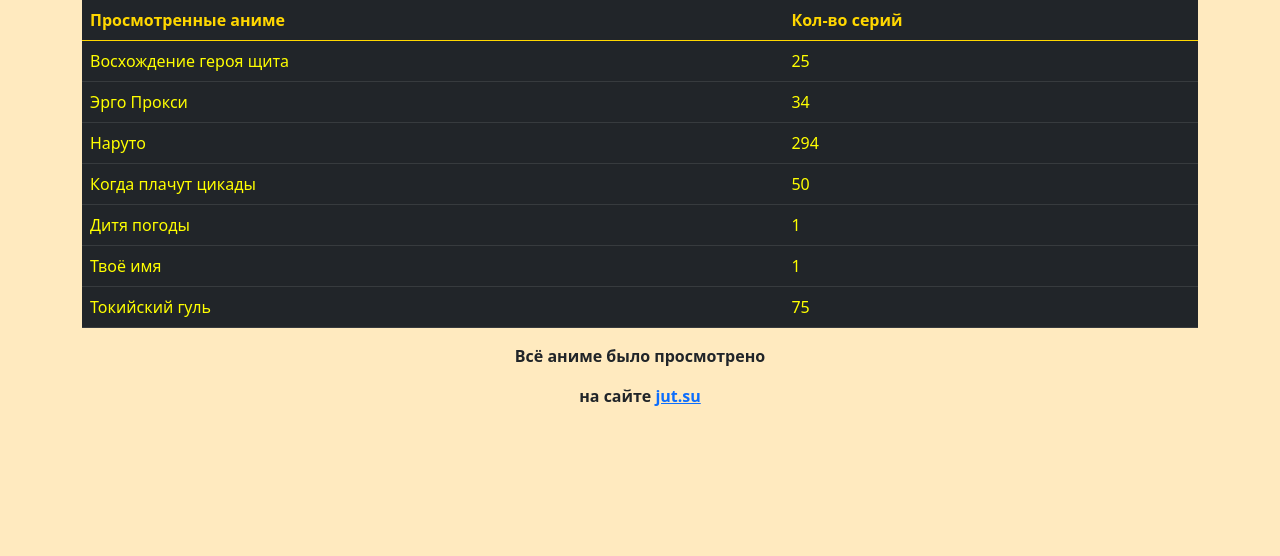
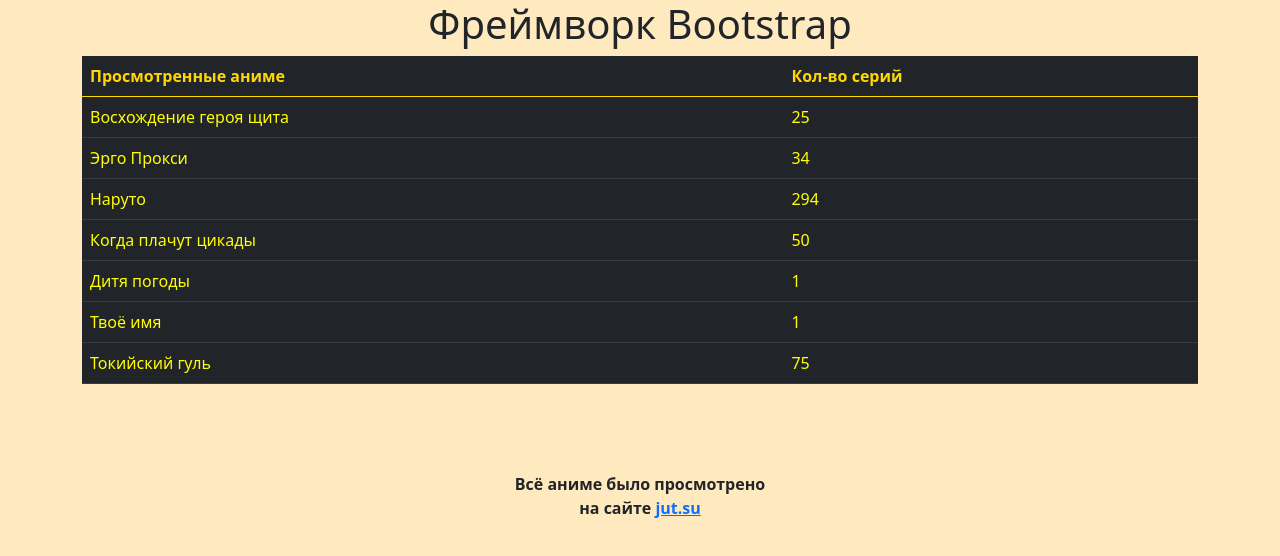
Before and after one commit to LinkWHorter/LinkWHorter.github.io, a plain HTML site: page index_2.html in a window 1280 px wide. Drawn offline with nearby package versions, Linux system fonts and the light colour scheme.

Commit message:
Update index_2.html

```diff
--- a/index_2.html
+++ b/index_2.html
@@ -36,6 +36,7 @@
 		</thead>
 
 		<tbody class="text_4">
+                        <h1 class="text_2">Фреймворк Bootstrap</h1>
 			<tr>
 				<td>Восхождение героя щита</td>
 				<td>25</td>
@@ -67,7 +68,8 @@
 		</tbody>
 	</table>
         </div>
-                        <p class="text_2"><b>Всё аниме было просмотрено</b></p>
-                        <p class="text_2"><b>на сайте <a href="//jut.su">jut.su</a></b></p>
+                        <p class="text_2"><b>
+                        <br><br><br>Всё аниме было просмотрено<br>
+                        на сайте <a href="//jut.su">jut.su</a></b></p>
 	</body>
 </html>
```
